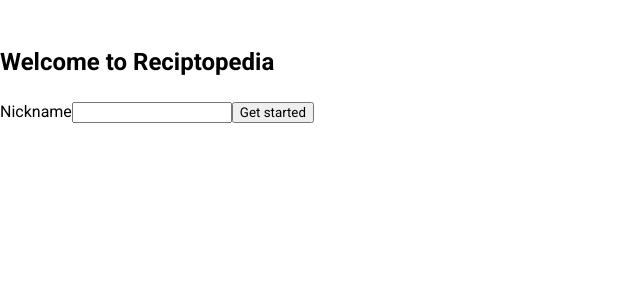
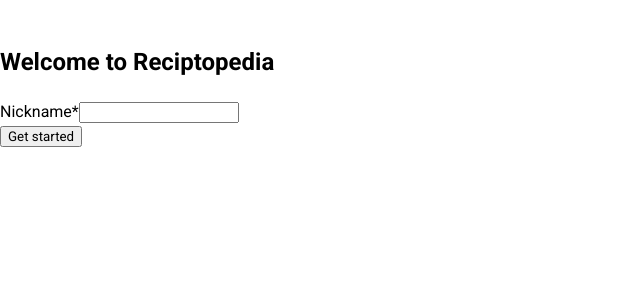
Before and after one commit to recipetoria/recipetoria-frontend, a React (Create React App) app: page /sign_up in a window 1280 px wide. Shown: the top 300 px of the page, without its empty margins (0-640 px from the left). Built offline with nearby package versions, Linux system fonts and the light colour scheme; a web font is replaced by a local one.

Commit message:
feat: wip form

```diff
--- /dev/null
+++ b/src/components/Input/Input.tsx
@@ -0,0 +1,40 @@
+/* eslint-disable react/jsx-props-no-spreading */
+import { UseFormRegister, FieldErrors } from "react-hook-form";
+import { FormValues } from "../../types/types";
+
+interface InputProps {
+  name: "nickname" | "email" | "password";
+  label: string;
+  register: UseFormRegister<FormValues>;
+  errors: FieldErrors<FormValues>;
+  required: boolean;
+  type: string;
+  validationSchema: {
+    required: string;
+    minLength?: {
+      value: number;
+      message: string;
+    };
+  };
+}
+
+export default function Input(props: InputProps) {
+  const { name, label, register, errors, required, type, validationSchema } =
+    props;
+
+  return (
+    <div className="form-control-input">
+      <label htmlFor={name}>
+        {label}
+        {required && "*"}
+      </label>
+      <input type={type} id={name} {...register(name, validationSchema)} />
+      {errors && errors[name]?.type === "required" && (
+        <span className="error">{errors[name]?.message}</span>
+      )}
+      {errors && errors[name]?.type === "minLength" && (
+        <span className="error">{errors[name]?.message}</span>
+      )}
+    </div>
+  );
+}
--- a/src/pages/SignUpPage/SignUpPage.tsx
+++ b/src/pages/SignUpPage/SignUpPage.tsx
@@ -1,6 +1,8 @@
 /* eslint-disable jsx-a11y/label-has-associated-control */
 
-import { useForm } from "react-hook-form";
+import { useForm, SubmitHandler } from "react-hook-form";
+import Input from "../../components/Input/Input";
+import { FormValues } from "../../types/types";
 
 type SignMode = "signUp" | "signIn";
 
@@ -11,7 +13,12 @@ interface ISignPageProps {
 export default function SignPage(props: ISignPageProps) {
   const { signMode } = props;
 
-  const { register, handleSubmit } = useForm();
+  const {
+    register,
+    handleSubmit,
+    reset,
+    formState: { errors },
+  } = useForm<FormValues>();
 
   const submitText = () => {
     let text = "";
@@ -24,6 +31,12 @@ export default function SignPage(props: ISignPageProps) {
     return text;
   };
 
+  const onSubmit: SubmitHandler<FormValues> = (data) => {
+    const { nickname, email, password } = data;
+    console.log(data);
+    reset();
+  };
+
   return (
     <main className="main">
       <article className="sign-page">
@@ -32,9 +45,24 @@ export default function SignPage(props: ISignPageProps) {
         </section>
         <section className="sign-page__form-n-header">
           <h2>Welcome to Reciptopedia</h2>
-          <form>
-            <label htmlFor="nickname">Nickname</label>
-            <input type="text" id="nickname" />
+          <form onSubmit={(e) => {
+            handleSubmit(onSubmit);
+          }}>
+            <Input
+              label="Nickname"
+              name="nickname"
+              type="text"
+              register={register}
+              errors={errors}
+              required
+              validationSchema={{
+                required: "Todo deadline is required",
+                minLength: {
+                  value: 3,
+                  message: "Please enter a minimum of 3 characters",
+                },
+              }}
+            />
             <button type="submit">{submitText()}</button>
           </form>
         </section>
--- a/src/types/types.ts
+++ b/src/types/types.ts
@@ -4,3 +4,9 @@ export interface IShoppingListItems {
   amount: number;
   measure: string;
 }
+
+export type FormValues = {
+  nickname: string;
+  email: string;
+  password: string;
+};
```
